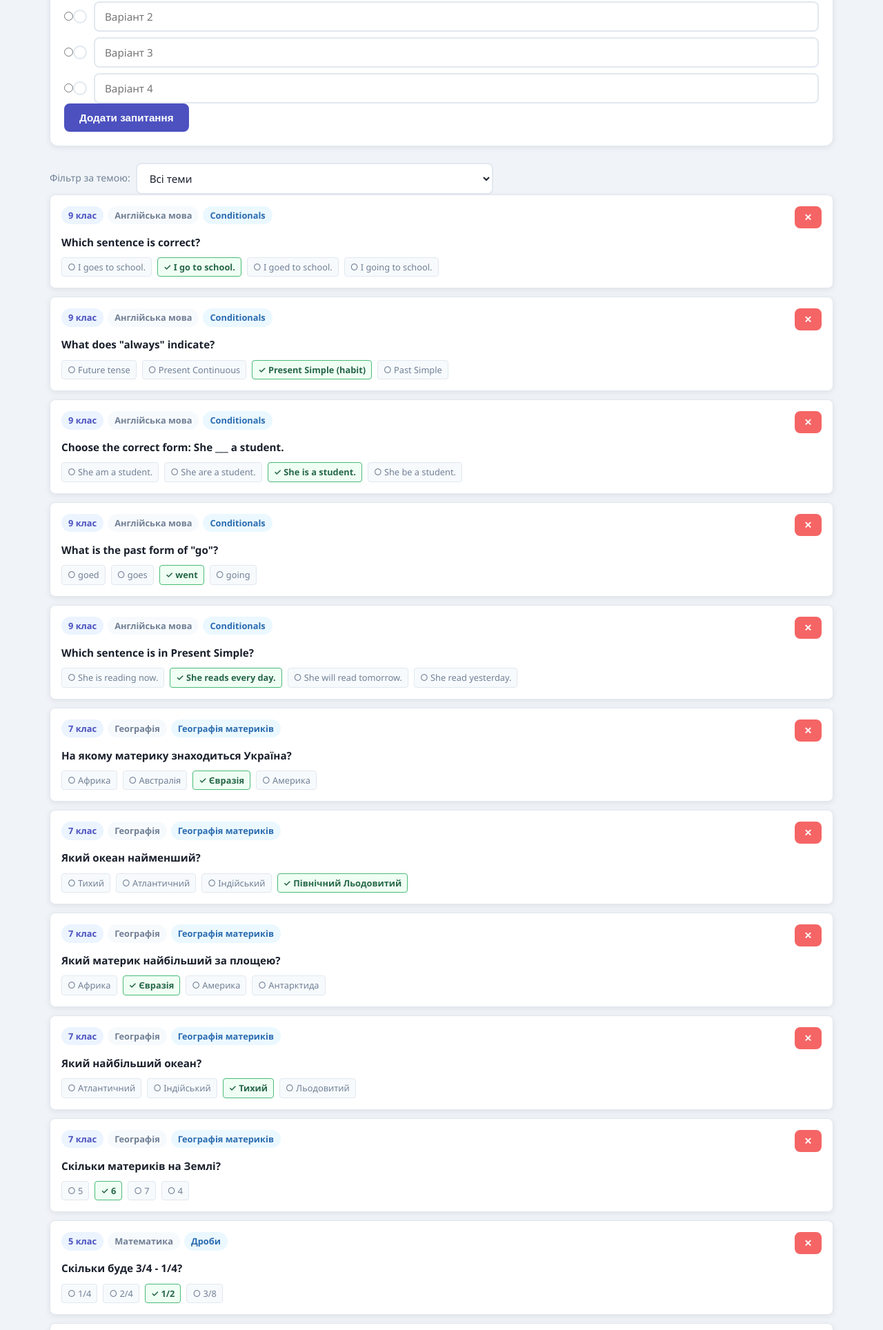
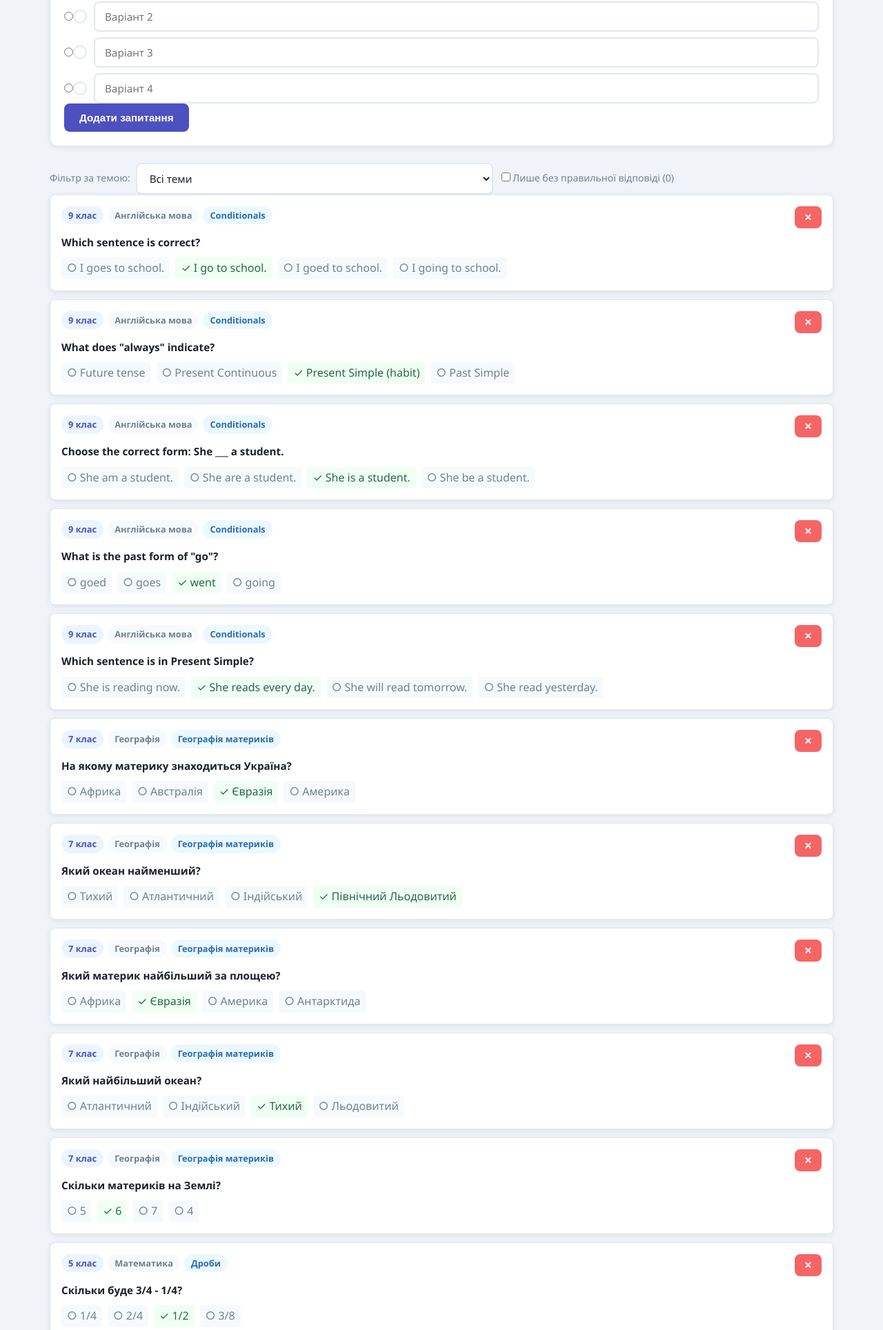
Before and after one commit to plamagnum/geo_CO_46, a PHP site: page /admin/questions.php in a window 1280 px wide. Shown: the part 519-2447 px from the top of the page at 69% size. Run offline with PHP 8.4, Linux system fonts and the light colour scheme; a user stored in the database is signed in; data comes from the database, SQL or seed files in the repository.

Commit message:
Allow importing questions without correct answer and marking it in admin
- API accepts questions with no correct answer (reports without_correct)
- Admin: click an answer to mark it correct, filter for unmarked questions
- Tests and topic counts include only questions with a correct answer

Co-authored-by: Copilot <223556219+Copilot@users.noreply.github.com>

```diff
--- a/src/admin/questions.php
+++ b/src/admin/questions.php
@@ -42,6 +42,17 @@ if ($_SERVER['REQUEST_METHOD'] === 'POST') {
                 }
                 $message = 'Запитання додано успішно.';
             }
+        } elseif ($action === 'set_correct' && $questionId > 0) {
+            $answerId = (int)($_POST['answer_id'] ?? 0);
+            $stmt = $pdo->prepare('SELECT id FROM answers WHERE id = ? AND question_id = ?');
+            $stmt->execute([$answerId, $questionId]);
+            if ($stmt->fetch()) {
+                $stmt = $pdo->prepare('UPDATE answers SET is_correct = (id = ?) WHERE question_id = ?');
+                $stmt->execute([$answerId, $questionId]);
+                $message = 'Правильну відповідь збережено.';
+            } else {
+                $error = 'Відповідь не знайдено.';
+            }
         } elseif ($action === 'delete' && $questionId > 0) {
             $stmt = $pdo->prepare('DELETE FROM questions WHERE id = ?');
             $stmt->execute([$questionId]);
@@ -52,6 +63,10 @@ if ($_SERVER['REQUEST_METHOD'] === 'POST') {
 
 // Фільтрація
 $filterTopic = (int)($_GET['topic_id'] ?? 0);
+$filterUnmarked = !empty($_GET['unmarked']);
+
+$hasCorrectSql = 'EXISTS (SELECT 1 FROM answers a WHERE a.question_id = q.id AND a.is_correct = 1)';
+$unmarkedCount = (int)$pdo->query("SELECT COUNT(*) FROM questions q WHERE NOT $hasCorrectSql")->fetchColumn();
 
 // Завантаження запитань
 $questionsQuery = '
@@ -67,6 +82,9 @@ $params = [];
 if ($filterTopic > 0) {
     $questionsQuery .= ' AND q.topic_id = ?';
     $params[] = $filterTopic;
+}
+if ($filterUnmarked) {
+    $questionsQuery .= " AND NOT $hasCorrectSql";
 }
 $questionsQuery .= ' ORDER BY t.name, q.id DESC LIMIT 100';
 
@@ -179,17 +197,34 @@ require_once __DIR__ . '/../includes/header.php';
             <?php endforeach; ?>
         </select>
     </div>
+    <div class="filter-group">
+        <label class="filter-label">
+            <input type="checkbox" name="unmarked" value="1" <?= $filterUnmarked ? 'checked' : '' ?> onchange="this.form.submit()">
+            Лише без правильної відповіді (<?= $unmarkedCount ?>)
+        </label>
+    </div>
 </form>
+
+<?php if ($unmarkedCount > 0): ?>
+    <div class="alert alert-error">
+        ⚠ <?= $unmarkedCount ?> запитань без правильної відповіді — вони не потрапляють у тести.
+        Натисніть на правильний варіант, щоб позначити його.
+    </div>
+<?php endif; ?>
 
 <!-- Список запитань -->
 <div class="questions-admin-list">
     <?php foreach ($questions as $question): ?>
-        <div class="question-admin-card">
+        <?php $hasCorrect = (bool)array_filter($question['answers'], fn($a) => $a['is_correct']); ?>
+        <div class="question-admin-card" <?= $hasCorrect ? '' : 'style="border-left: 4px solid var(--danger)"' ?>>
             <div class="question-admin-header">
                 <div class="question-admin-meta">
                     <span class="badge"><?= e($question['class_name']) ?></span>
                     <span class="badge badge-secondary"><?= e($question['subject_name']) ?></span>
                     <span class="badge badge-info"><?= e($question['topic_name']) ?></span>
+                    <?php if (!$hasCorrect): ?>
+                        <span class="badge" style="background: var(--danger); color: #fff">Без відповіді</span>
+                    <?php endif; ?>
                 </div>
                 <form method="POST" action="" style="display:inline" onsubmit="return confirm('Видалити запитання?')">
                     <input type="hidden" name="csrf_token" value="<?= e($csrfToken) ?>">
@@ -199,13 +234,19 @@ require_once __DIR__ . '/../includes/header.php';
                 </form>
             </div>
             <p class="question-admin-text"><?= e($question['text']) ?></p>
-            <div class="answers-preview">
+            <form method="POST" action="" class="answers-preview">
+                <input type="hidden" name="csrf_token" value="<?= e($csrfToken) ?>">
+                <input type="hidden" name="action" value="set_correct">
+                <input type="hidden" name="question_id" value="<?= (int)$question['id'] ?>">
                 <?php foreach ($question['answers'] as $answer): ?>
-                    <span class="answer-preview <?= $answer['is_correct'] ? 'correct' : '' ?>">
+                    <button type="submit" name="answer_id" value="<?= (int)$answer['id'] ?>"
+                            class="answer-preview <?= $answer['is_correct'] ? 'correct' : '' ?>"
+                            style="cursor: pointer; border: none; font: inherit; text-align: left"
+                            title="Позначити як правильну">
                         <?= $answer['is_correct'] ? '✓' : '○' ?> <?= e($answer['text']) ?>
-                    </span>
+                    </button>
                 <?php endforeach; ?>
-            </div>
+            </form>
         </div>
     <?php endforeach; ?>
 
@@ -265,9 +306,13 @@ async function importQuestions() {
             : '';
 
         if (result.success && result.imported > 0) {
+            const unmarkedHtml = result.without_correct > 0
+                ? `<div class="alert alert-error">⚠ ${result.without_correct} з них без правильної відповіді. <a href="?unmarked=1">Позначити відповіді →</a></div>`
+                : '';
             resultDiv.innerHTML = `<div class="alert alert-success">✓ Імпортовано ${result.imported} запитань!</div>`
+                + unmarkedHtml
                 + (errorsHtml ? `<div class="alert alert-error">Пропущено:${errorsHtml}</div>` : '');
-            if (!errorsHtml) {
+            if (!errorsHtml && !unmarkedHtml) {
                 setTimeout(() => location.reload(), 2000);
             }
         } else if (result.success) {
--- a/src/api/import-questions.php
+++ b/src/api/import-questions.php
@@ -87,6 +87,7 @@ if (!$stmt->fetch()) {
 // Імпорт запитань транзакцією
 $pdo->beginTransaction();
 $importedCount = 0;
+$withoutCorrect = 0;
 $errors        = [];
 
 try {
@@ -114,8 +115,7 @@ try {
         }
 
         if (!$hasCorrect) {
-            $errors[] = "Запитання #" . ($index + 1) . ": не вказана правильна відповідь.";
-            continue;
+            $withoutCorrect++;
         }
 
         // Вставка запитання
@@ -150,5 +150,6 @@ echo json_encode([
     'success'  => true,
     'imported' => $importedCount,
     'errors'   => $errors,
+    'without_correct' => $withoutCorrect,
     'message'  => "Успішно імпортовано {$importedCount} запитань.",
 ]);
```
Also changed, not shown: src/tests/index.php (+1 -0 lines), src/tests/take.php (+7 -1 lines), README.md.
